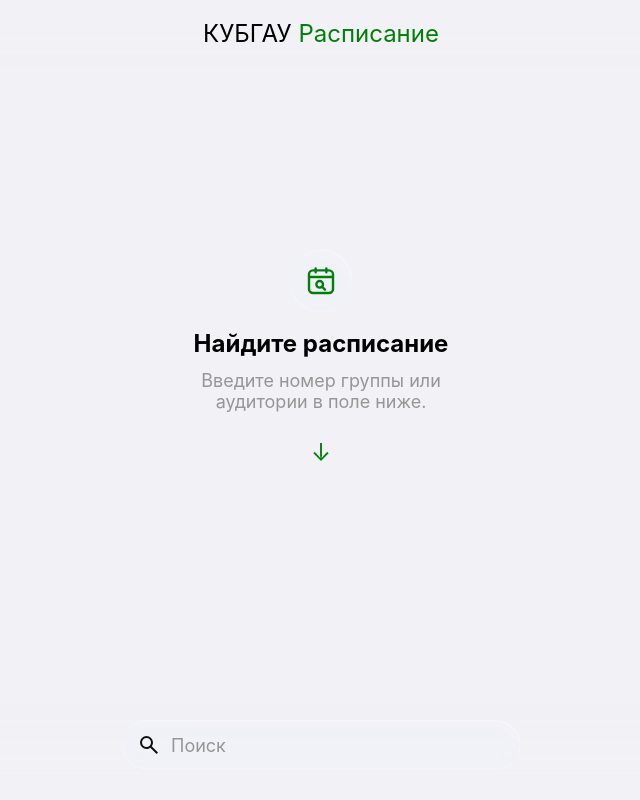
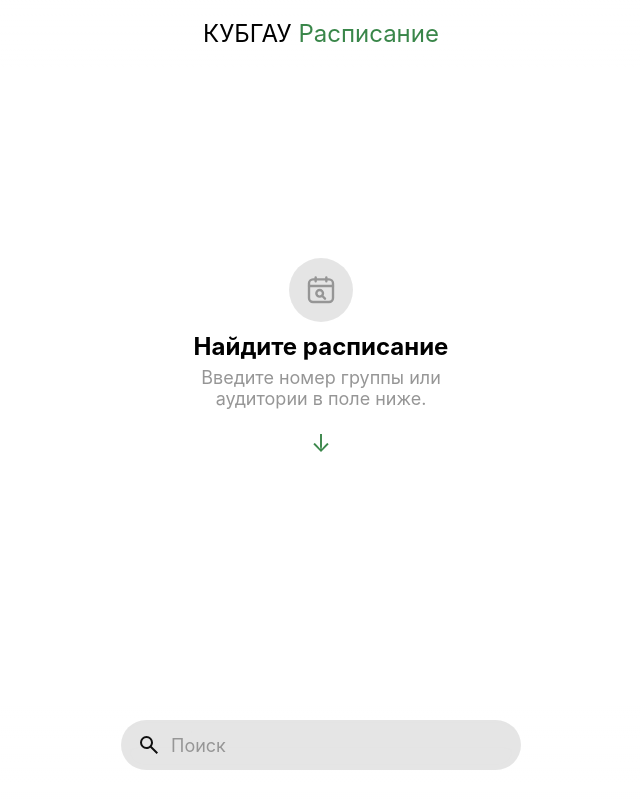
Before and after one commit to Zaka22k/kubsau-schedule, a React (Vite) app: page / in a window 1280 px wide. Shown: the whole page, without its empty margins (319-959 px from the left). Built offline with nearby package versions, Linux system fonts and the light colour scheme.

Commit message:
update to v4.0

```diff
--- a/src/app/App.module.css
+++ b/src/app/App.module.css
@@ -40,14 +40,11 @@
 }
 
 .retryButton {
-  margin-top: 8px;
-  padding: 12px 24px;
+  background-color: transparent;
   font-size: var(--body);
   font-weight: 600;
   border: none;
-  border-radius: var(--circular-radius);
   cursor: pointer;
-  background-color: var(--app-accent-primary);
   color: var(--inverted-text-primary);
 
   &:hover {
--- a/src/app/App.tsx
+++ b/src/app/App.tsx
@@ -4,10 +4,12 @@ import {
   Header,
   ProgressRing,
   StatusScreen,
+  GlassPanel,
 } from "@components";
 import { useRef, useState, useEffect } from "react";
 import useApp from "./useApp";
 import styles from "./App.module.css";
+
 const svgProps = {
   width: 32,
   height: 32,
@@ -106,9 +108,16 @@ const App = () => {
           title="Не получилось загрузить"
           description="Проверьте подключение к интернету и попробуйте ещё раз."
           action={
-            <button onClick={retry} className={styles.retryButton}>
-              Повторить
-            </button>
+            <GlassPanel
+              backgroundColor="color-mix(in srgb, var(--app-accent-primary) 90%, transparent)"
+              style={{ marginTop: "8px", padding: "12px 24px" }}
+              width="max-content"
+              height="max-content"
+            >
+              <button onClick={retry} className={styles.retryButton}>
+                Повторить
+              </button>
+            </GlassPanel>
           }
         />
       );
@@ -117,7 +126,6 @@ const App = () => {
     if (!schedule && !searchQuery.trim() && parsing === 0) {
       return (
         <StatusScreen
-          tone="accent"
           icon={<CalendarSearchIcon />}
           title="Найдите расписание"
           description="Введите номер группы или аудитории в поле ниже."
--- a/src/components/GlassPanel/GlassPanel.tsx
+++ b/src/components/GlassPanel/GlassPanel.tsx
@@ -56,15 +56,15 @@ export const GLASS_DEFAULTS = {
   glassHeight: 50,
   ior: 1.5,
   strength: 1,
-  blur: 0.5,
+  blur: 1,
   saturation: 1.4,
-  specularAngle: -60,
+  specularAngle: -90,
   specularOpacity: 0.6,
-  specularWidth: 2.5,
+  specularWidth: 2,
   width: 320,
   height: 160,
   radius: 80,
-  backgroundColor: "rgba(255, 255, 255, 0.05)",
+  backgroundColor: "var(--glass-bg)",
   boxShadow: "none",
   fallbackBlur: 24,
 } as const satisfies Required<GlassOptions>;
--- a/src/components/SearchField/SearchField.module.css
+++ b/src/components/SearchField/SearchField.module.css
@@ -81,9 +81,6 @@
   cursor: pointer;
 }
 
-/* Оверлей
-   --vv-top / --vv-height задаёт useKeyboardViewport, пока поле в фокусе:
-   оверлей занимает только видимую область над клавиатурой. */
 .overlay {
   position: fixed;
   top: var(--vv-top, 0px);
@@ -134,7 +131,6 @@
   overflow-y: auto;
   overflow-x: hidden;
   overscroll-behavior: contain;
-  /* запас под строку поиска, которая стоит поверх списка внизу */
   padding-bottom: 100px;
 
   & li {
--- a/src/components/StatusScreen/StatusScreen.module.css
+++ b/src/components/StatusScreen/StatusScreen.module.css
@@ -13,7 +13,7 @@
   display: flex;
   flex-direction: column;
   align-items: center;
-  gap: 12px;
+  gap: 6px;
   animation: fadeInLayout 0.4s ease-out forwards;
 }
 
--- a/src/index.css
+++ b/src/index.css
@@ -3,6 +3,36 @@
   --subtitle: 24px;
   --body: 18px;
   --caption: 14px;
+}
+
+@media (prefers-color-scheme: light) {
+  :root {
+    /* Text */
+    --text-primary: rgb(0, 0, 0);
+    --text-secondary: rgb(16, 16, 16);
+    --text-tertiary: rgb(150, 150, 150);
+    --inverted-text-primary: rgb(255, 255, 255);
+    --inverted-text-secondary: rgb(204, 204, 204);
+
+    /* Border-radius */
+    --card-radius: 16px;
+    --control-radius: 8px;
+    --circular-radius: 9999px;
+
+    /* System */
+    --app-bg: rgb(255, 255, 255);
+    --glass-bg: rgba(0, 0, 0, 0.1);
+
+    /* Card */
+    --card-bg-primary: rgb(240, 240, 240);
+    --card-bg-secodary: rgb(226, 226, 226);
+
+    /* Control */
+    --control-bg-secondary: rgba(230, 230, 230, 0.7);
+
+    /* Other */
+    --app-accent-primary: rgb(57, 134, 73);
+  }
 }
 
 @media (prefers-color-scheme: dark) {
@@ -21,66 +51,17 @@
 
     /* System */
     --app-bg: rgb(0, 0, 0);
-    --header-bg: rgba(22, 22, 23, 0.8);
-    --header-stroke: rgb(52, 52, 55);
+    --glass-bg: rgba(255, 255, 255, 0.07);
 
     /* Card */
     --card-bg-primary: rgb(28, 28, 30);
     --card-bg-secodary: rgb(44, 44, 46);
 
     /* Control */
-    --control-bg-color-secondary: rgba(28, 28, 30, 0.7);
-    --control-bg-color-tertiary: rgba(42, 42, 42, 0.7);
+    --control-bg-secondary: rgba(28, 28, 30, 0.7);
 
     /* Other */
-    --filter: saturate(180%) blur(20px);
     --app-accent-primary: rgb(129, 207, 140);
-  }
-}
-
-@media (prefers-color-scheme: light) {
-  :root {
-    /* Text */
-    --text-primary: rgb(0, 0, 0);
-    --text-secondary: rgb(16, 16, 16);
-    --text-tertiary: rgb(150, 150, 150);
-    --inverted-text-primary: rgb(255, 255, 255);
-    --inverted-text-secondary: rgb(204, 204, 204);
-
-    /* Border-radius */
-    --card-radius: 16px;
-    --control-radius: 8px;
-    --circular-radius: 9999px;
-
-    /* System */
-    --app-bg: rgb(241, 241, 246);
-    --header-bg: rgba(255, 255, 255, 0.7);
-    --header-stroke: rgba(29, 29, 31, 0.1);
-
-    /* Card */
-    --card-bg-primary: rgb(255, 255, 255);
-    --card-bg-secodary: rgb(255, 255, 255);
-
-    /* Control */
-    --control-bg-secondary: rgb(227, 227, 232);
-
-    /* Other */
-    --filter: saturate(180%) blur(20px);
-    --app-accent-primary: rgb(0, 128, 9);
-    --glass-bg: rgba(255, 255, 255, 0.75);
-
-    --glass-gradient: linear-gradient(
-      180deg,
-      rgba(0, 0, 0, 0.08) 0%,
-      rgba(0, 0, 0, 0) 25%,
-      rgba(0, 0, 0, 0) 75%,
-      rgba(0, 0, 0, 0.15) 100%
-    );
-
-    --glass-mask:
-      linear-gradient(#fff 0 0) content-box, linear-gradient(#fff 0 0);
-
-    --glass-shadow: 0 4px 15px rgba(0, 0, 0, 0.06);
   }
 }
 
```
